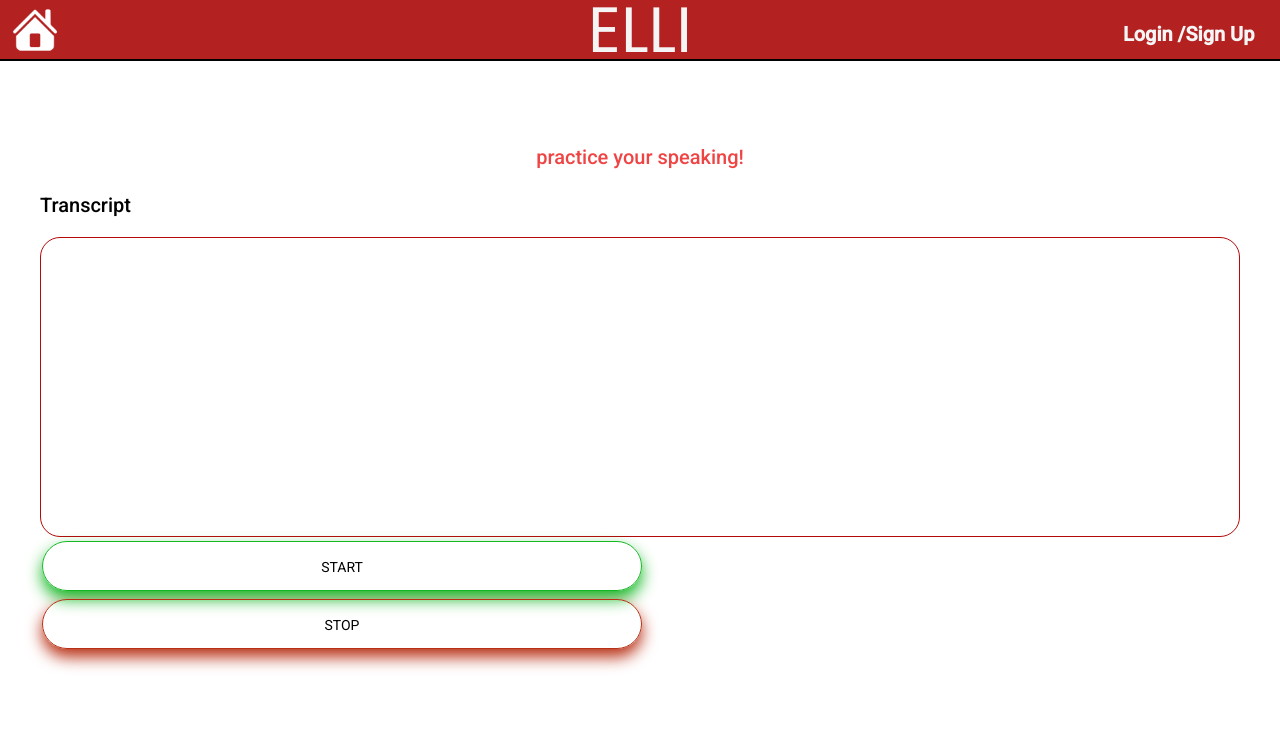
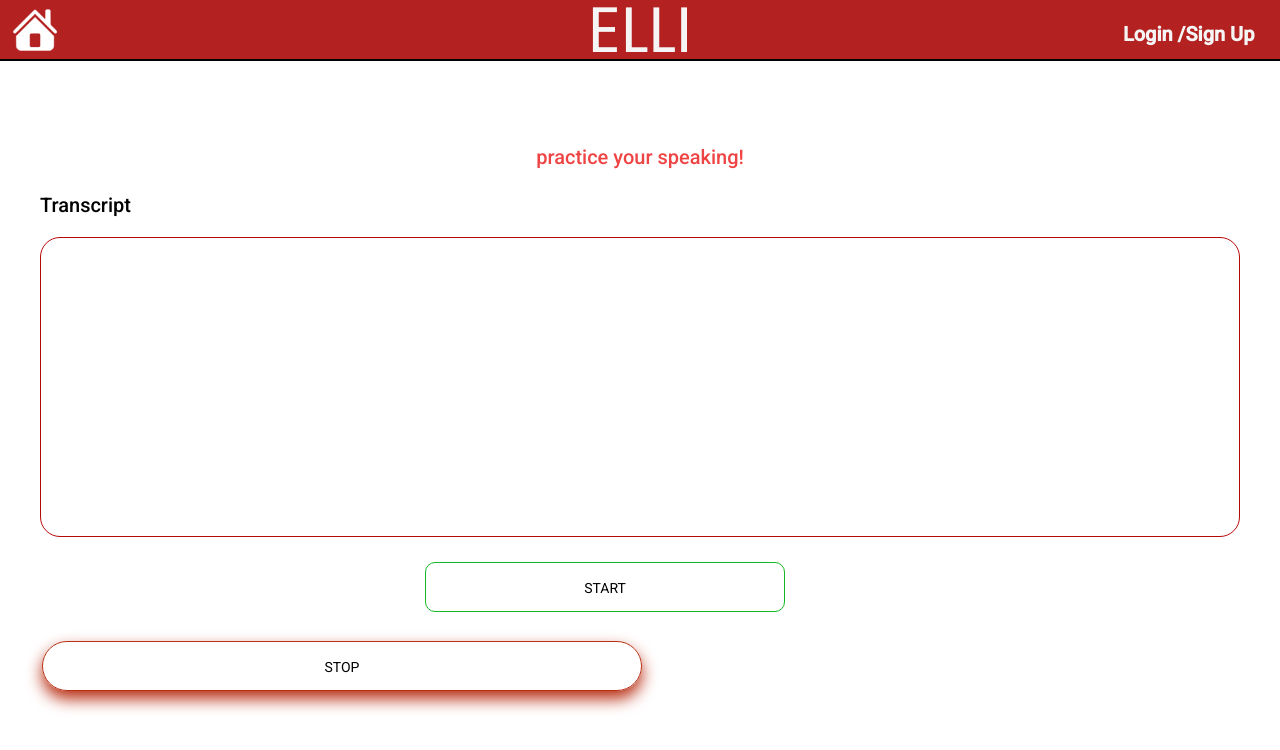
Before and after one commit to blbarr01/EnglishLearningInitiative, an Angular app in the folder ELLI/: page /speech in a window 1280 px wide. Shown: the top 750 px of the page. Built offline with nearby package versions, Linux system fonts and the light colour scheme.

Commit message:
Update talk-to-text.component.css

```diff
--- a/ELLI/src/app/features/talk-to-text/talk-to-text.component.css
+++ b/ELLI/src/app/features/talk-to-text/talk-to-text.component.css
@@ -1,6 +1,7 @@
 .START{
 
     margin: auto;
+<<<<<<< Updated upstream
     position: relative;
     border: 1px solid rgb(20, 184, 36);
     height: 50px;
@@ -9,6 +10,16 @@
     padding: 15px 32px;
     text-align:center;
     margin: 4px 2px;
+=======
+    position: center;
+    border: 1px solid rgb(20, 184, 36);
+    height: 50px;
+    width:30%;
+    border-radius: 10px;
+    padding: 15px 32px;
+    text-align:center;
+    margin: 25px 385px;
+>>>>>>> Stashed changes
     box-shadow:0 8px 16px 0 rgba(20, 184, 36);
 
 
```
